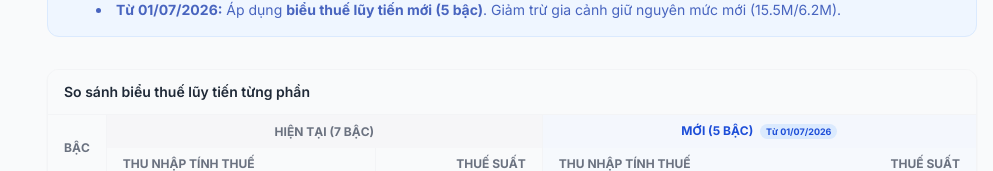
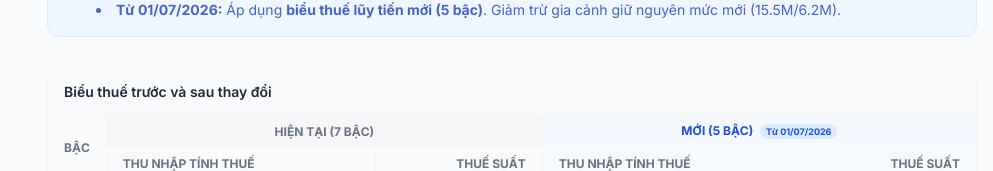
Before and after one commit to ston39/Gross-to-net, a React (Vite) app: page / in a window 1280 px wide. Shown: the part 917-1088 px from the top of the page, without its empty margins (287-1280 px from the left). Built offline with nearby package versions, Linux system fonts and the light colour scheme.

Commit message:
feat: Update tax table header and simplify CI
The tax comparison table header has been updated to more accurately reflect the content.
The GitHub Actions workflow for deploying to GitHub Pages has been removed as it is no longer needed.

```diff
--- a/App.tsx
+++ b/App.tsx
@@ -287,7 +287,7 @@ function App() {
             {/* Combined Tax Bracket Comparison Table */}
             <div className="mt-8 bg-white rounded-xl shadow-sm border border-gray-100 overflow-hidden">
               <div className="bg-gray-50 px-4 py-3 border-b border-gray-100 font-semibold text-gray-800 text-sm">
-                So sánh biểu thuế lũy tiến từng phần
+                Biểu thuế trước và sau thay đổi
               </div>
               <div className="overflow-x-auto">
                 <table className="w-full text-sm text-left whitespace-nowrap">
```
